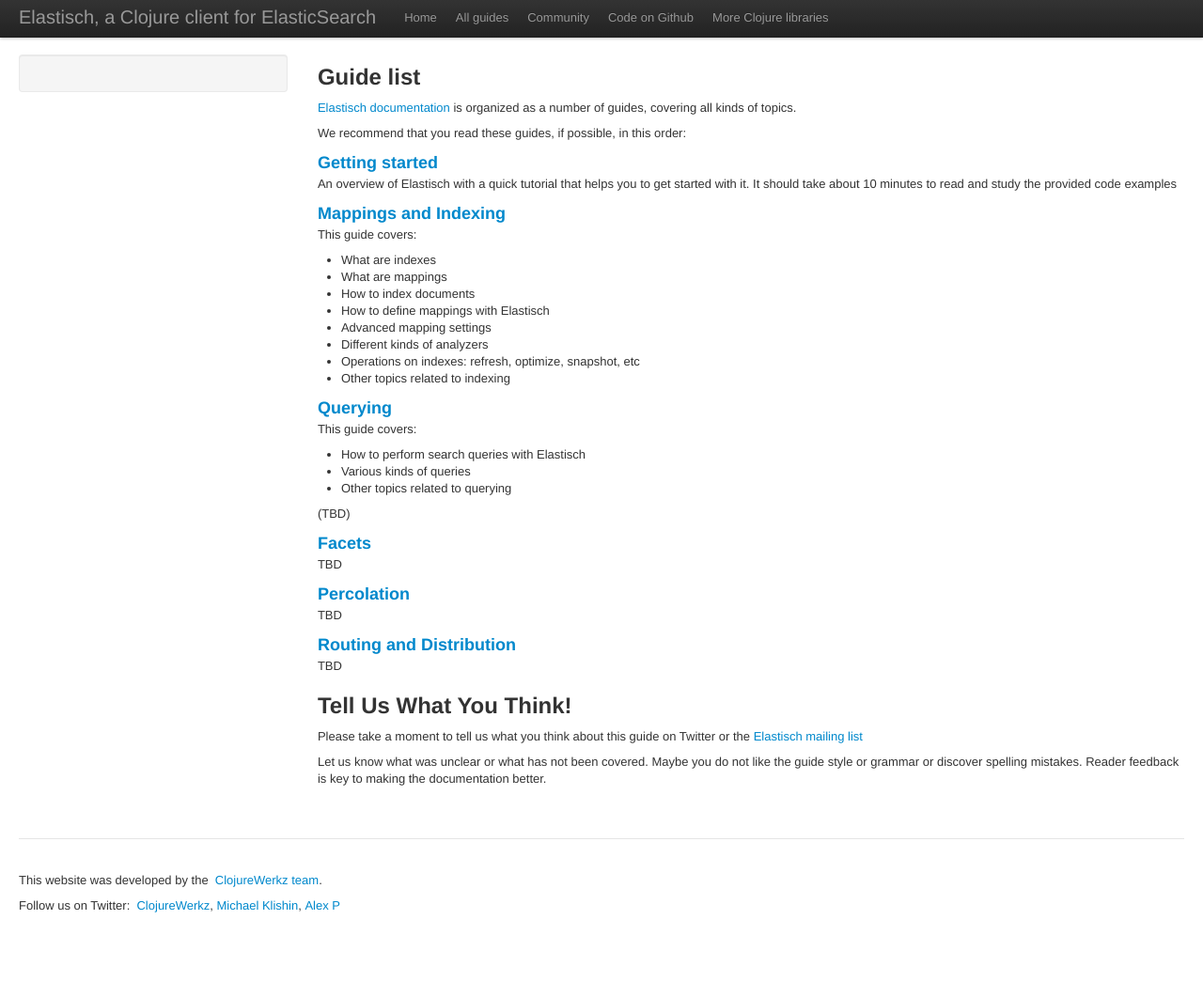
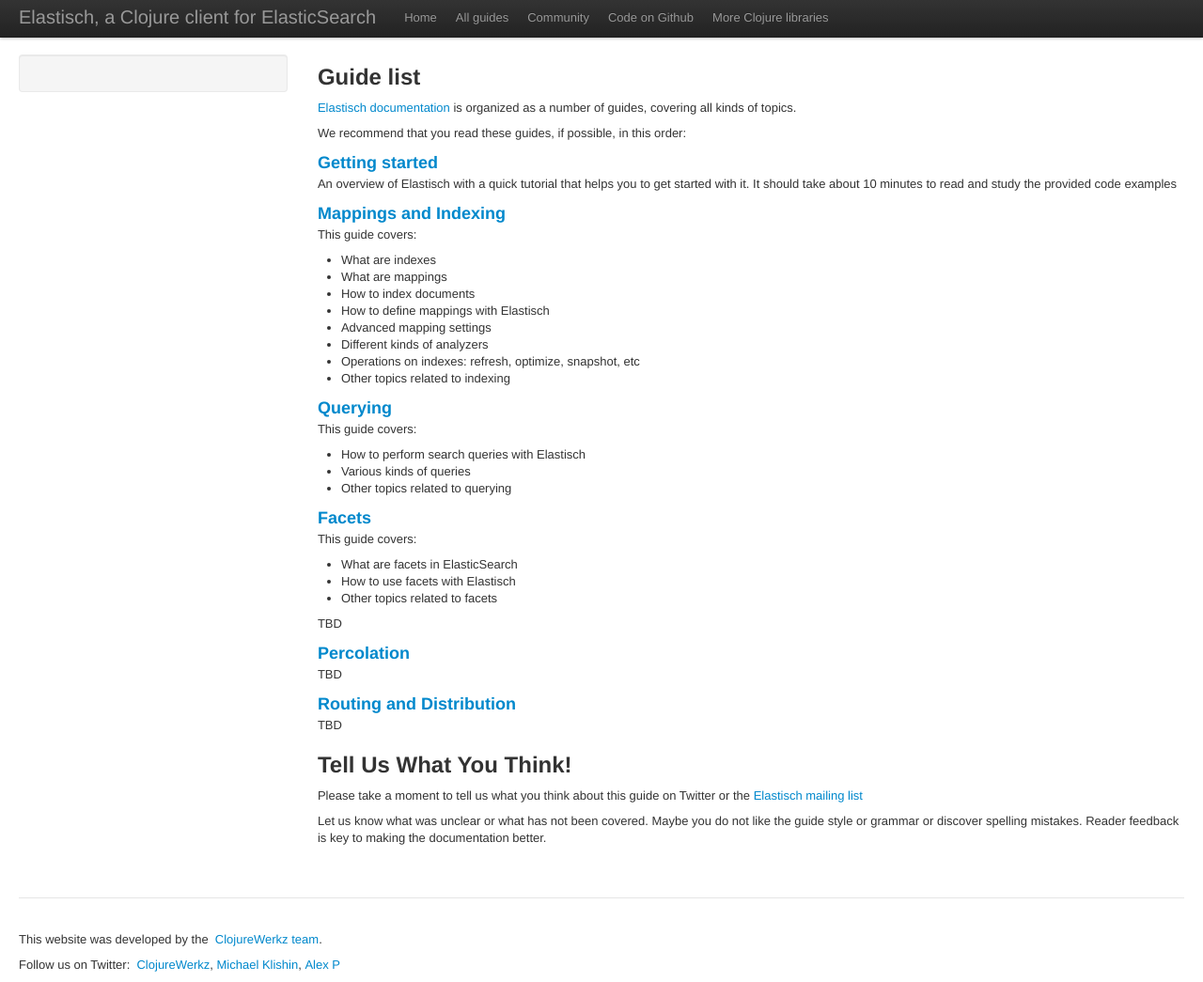
Before and after one commit to clojurewerkz/elastisch.docs, a Jekyll site: the page built from articles/guides.md, in a window 1280 px wide. Shown: the whole page at 94% size. Built offline with Jekyll 4.4.1, drawn with Linux system fonts in a browser that asks for light colours; some web fonts are replaced; before the commit the page ends 982 px from its top, so only the background shows below that.

Commit message:
Minor Guides list update

```diff
--- a/articles/guides.md
+++ b/articles/guides.md
@@ -38,10 +38,14 @@
  * Various kinds of queries
  * Other topics related to querying
 
-(TBD)
-
 
 ### [Facets](/articles/facets.html)
+
+This guide covers:
+
+ * What are facets in ElasticSearch
+ * How to use facets with Elastisch
+ * Other topics related to facets
 
 TBD
 
```
